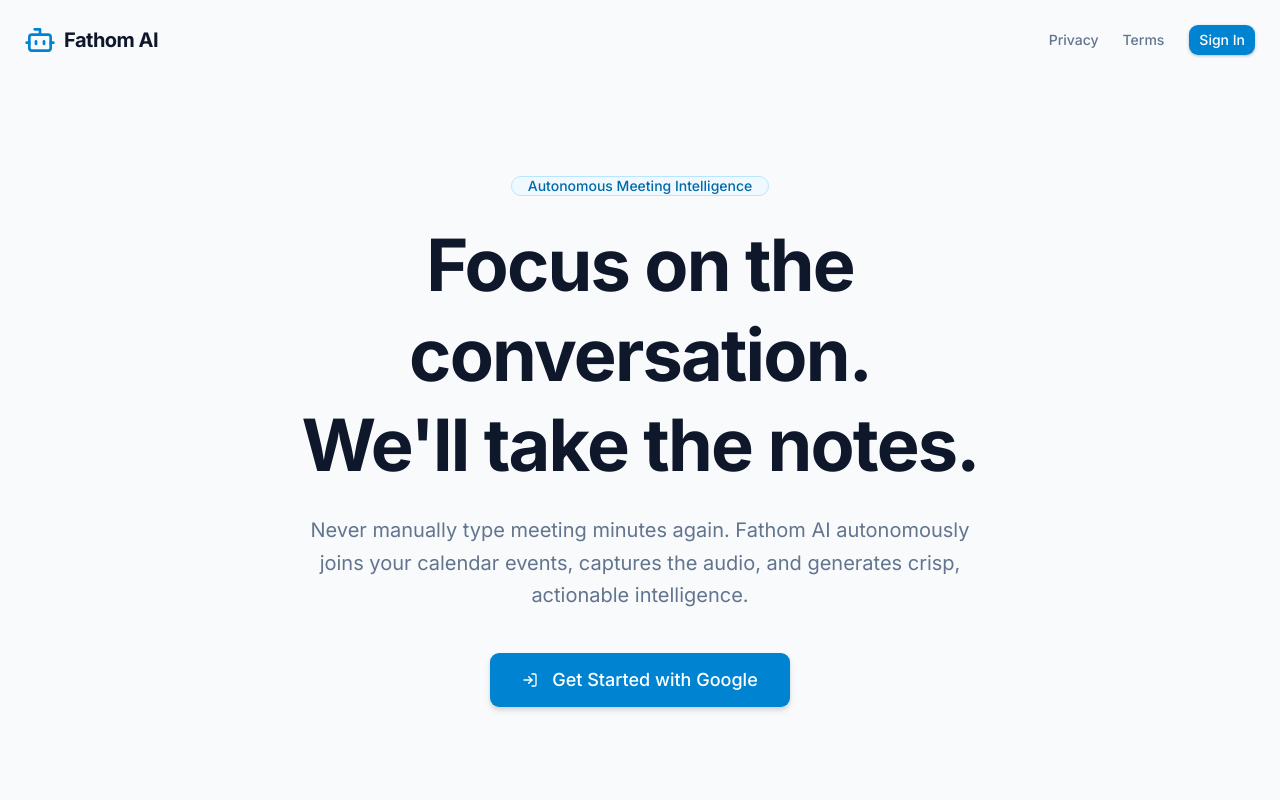
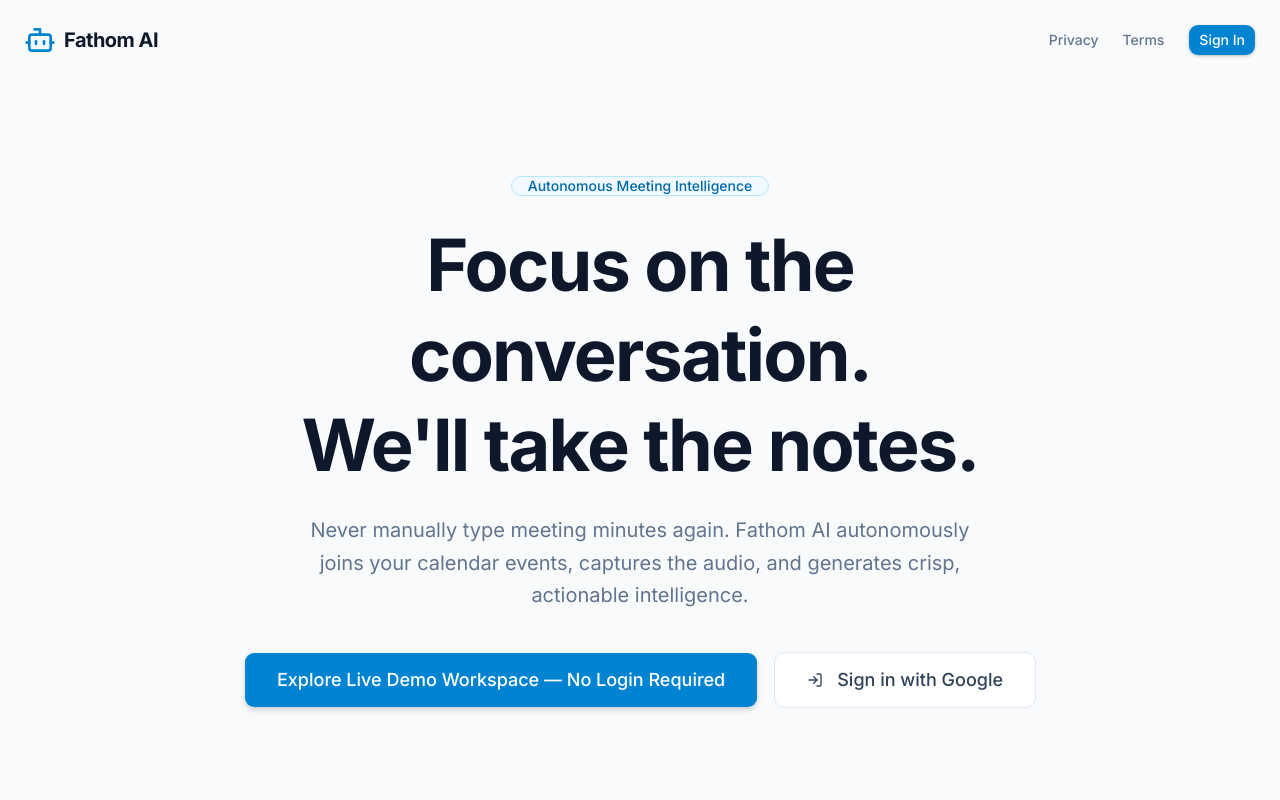
Before and after one commit to Reh1t/fathom-ai-clone, a Next.js app: page / in a window 1280 px wide. Shown: the top 800 px of the page. Built offline with nearby package versions, Linux system fonts and the light colour scheme; no server answers.

Commit message:
feat: add LandingView and VideoPlayer components for marketing and meetings

```diff
--- a/src/features/marketing/LandingView.tsx
+++ b/src/features/marketing/LandingView.tsx
@@ -33,11 +33,16 @@ export function LandingView() {
           Never manually type meeting minutes again. Fathom AI autonomously joins your calendar events, captures the audio, and generates crisp, actionable intelligence.
         </p>
 
-        <div className="flex flex-col sm:flex-row gap-4">
+        <div className="flex flex-col sm:flex-row gap-4 justify-center items-center">
+          <Link href="/api/auth/demo">
+            <Button size="lg" className="bg-sky-600 hover:bg-sky-700 text-white h-14 px-8 text-lg shadow-md font-medium">
+              Explore Live Demo Workspace — No Login Required
+            </Button>
+          </Link>
           <Link href="/login">
-            <Button size="lg" className="bg-sky-600 hover:bg-sky-700 text-white h-14 px-8 text-lg shadow-md font-medium">
+            <Button size="lg" variant="outline" className="h-14 px-8 text-lg font-medium border-slate-200 text-slate-700 hover:bg-slate-50">
               <LogIn className="w-5 h-5 mr-2" />
-              Get Started with Google
+              Sign in with Google
             </Button>
           </Link>
         </div>
--- a/src/features/meeting/components/VideoPlayer.tsx
+++ b/src/features/meeting/components/VideoPlayer.tsx
@@ -72,11 +72,11 @@ export function VideoPlayer({ mediaUrl, isLive, transcripts = [] }: VideoPlayerP
   useEffect(() => {
     if (!audioRef.current || isLive) return
     if (isPlaying) {
-      audioRef.current.play().catch(e => console.error("Audio play blocked", e))
+      audioRef.current.play().catch(e => { console.error("Audio play blocked", e); setIsPlaying(false); })
     } else {
       audioRef.current.pause()
     }
-  }, [isPlaying, isLive])
+  }, [isPlaying, isLive, setIsPlaying])
 
   // Playback Loop (Synthetic vs Real Audio)
   useEffect(() => {
```
Also changed, not shown: .agent-logs/2026-09-28_13-00-00_b1afee7d-8c6f-4432-b83e-fefc1d8a7817.md (added).
